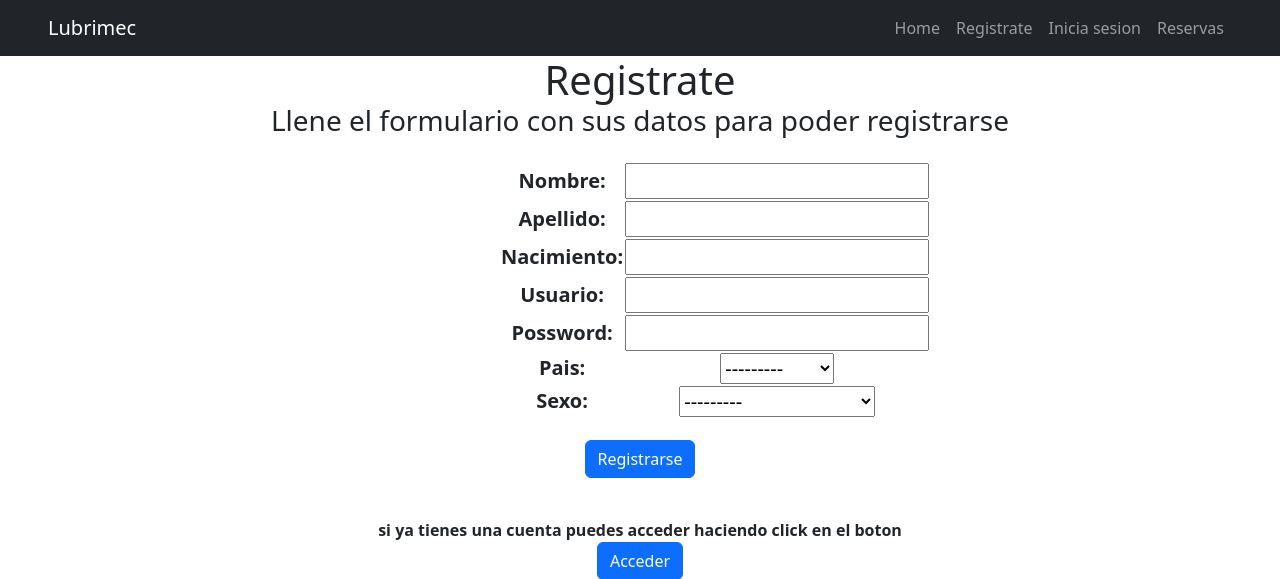
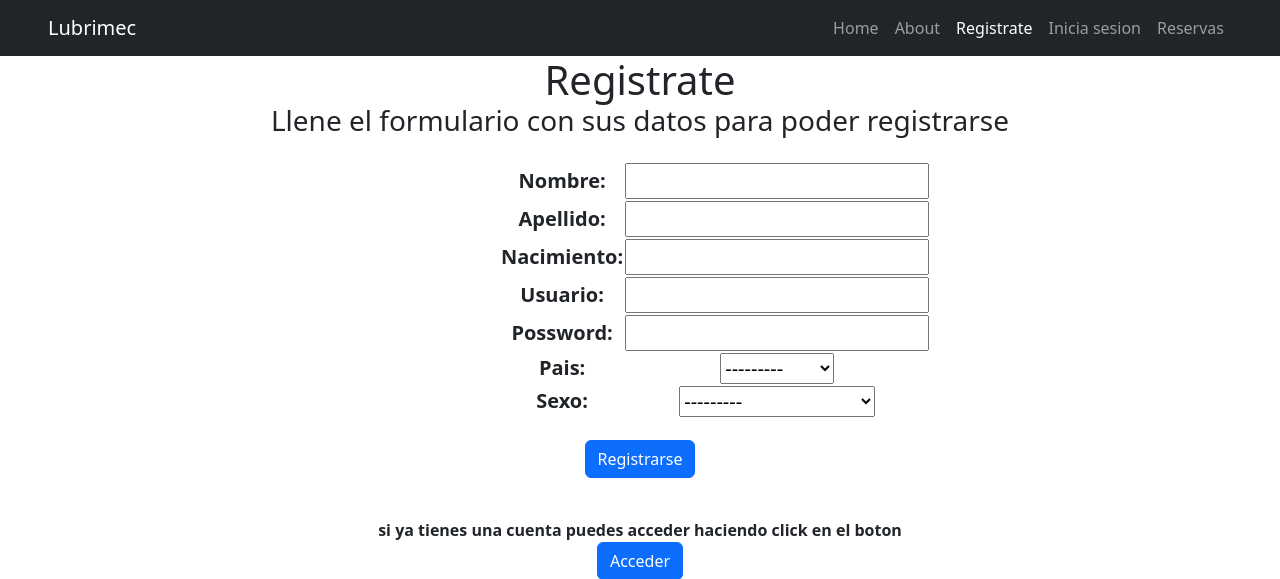
Before and after one commit to LeanGarro/Proyecto_Final, a Django app: page /register/ in a window 1280 px wide. Shown: the top 579 px of the page. Run offline with Django 4.2, Linux system fonts and the light colour scheme; data comes from the database, SQL or seed files in the repository; some libraries are stand-ins or nearby versions.

Commit message:
nav_var modificada| se le agrego active a botones

```diff
--- a/project/apps/home/templates/home/nav_var.html
+++ b/project/apps/home/templates/home/nav_var.html
@@ -8,10 +8,11 @@
 
         <div class="collapse navbar-collapse" id="navbarSupportedContent">
             <ul class="navbar-nav ms-auto mb-2 mb-lg-0">
-                <li class="nav-item"><a class="nav-link" href="/">Home</a></li>
-                <li class="nav-item"><a class="nav-link" href="/register/">Registrate</a></li>
-                <li class="nav-item"><a class="nav-link" href="/login/">Inicia sesion</a></li>
-                <li class="nav-item"><a class="nav-link" href="/reservas/">Reservas</a></li>
+                <li class="nav-item"><a class="nav-link {% if  request.path == "/"%}active{% endif %}" href="/">Home</a></li>
+                <li class="nav-item"><a class="nav-link {% if  request.path == "/about/"%}active{% endif %}" href={% url 'home:about' %}>About</a></li>
+                <li class="nav-item"><a class="nav-link {% if  request.path == "/register/"%}active{% endif %}" href="/register/">Registrate</a></li>
+                <li class="nav-item"><a class="nav-link {% if  request.path == "/login/"%}active{% endif %}" href="/login/">Inicia sesion</a></li>
+                <li class="nav-item"><a class="nav-link {% if  request.path == "/reservas/"%}active{% endif %}" href="/reservas/">Reservas</a></li>
             </ul>
         </div>
 
--- a/project/apps/home/urls.py
+++ b/project/apps/home/urls.py
@@ -1,5 +1,7 @@
 from django.urls import path
 from django.contrib.staticfiles.urls import staticfiles_urlpatterns
+from django.views.generic import TemplateView
+
 
 from .views import Home
 
@@ -8,6 +10,7 @@ app_name = "home"
 
 urlpatterns = [
     path("", Home, name="home"),
+    path("about/", TemplateView.as_view(template_name="home/about.html"), name="about"),
 
 ]
 
```
Also changed, not shown: project/apps/home/templates/home/about.html (added, +13 -0 lines).
